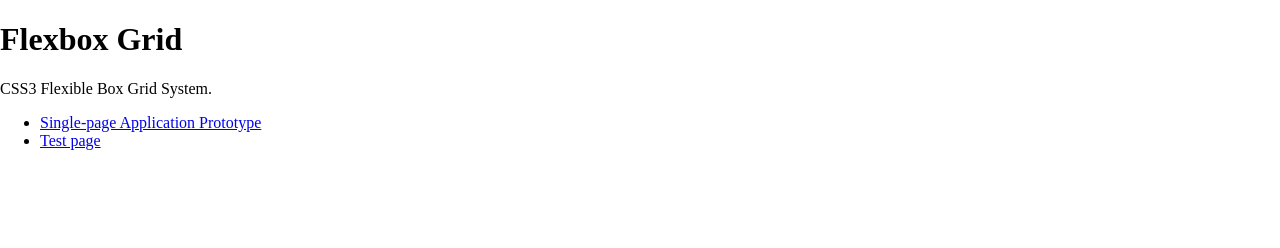
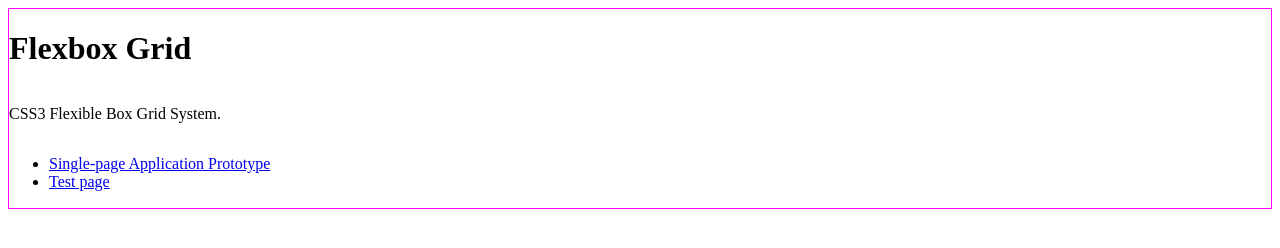
Before and after one commit to adambarry/Flexboss, a website: page index.html in a window 1280 px wide. Drawn offline with nearby package versions, Linux system fonts and the light colour scheme; the site is published under a folder, as on GitHub Pages, so addresses that start at the root find nothing.

Commit message:
Removed some additional leading "/"

```diff
--- a/index.html
+++ b/index.html
@@ -8,8 +8,8 @@
         <meta name="description" content="Flexbox Grid">
         <meta name="viewport" content="width=device-width, initial-scale=1.0, maximum-scale=1.0, user-scalable=0">
         <link rel="stylesheet" href="//cdnjs.cloudflare.com/ajax/libs/normalize/3.0.1/normalize.min.css" />
-        <link rel="stylesheet" href="/test/test-grid.css" />
-        <link rel="stylesheet" href="/compiled/css/grid.css" />
+        <link rel="stylesheet" href="test/test-grid.css" />
+        <link rel="stylesheet" href="compiled/css/grid.css" />
 
         <style>
 
```
